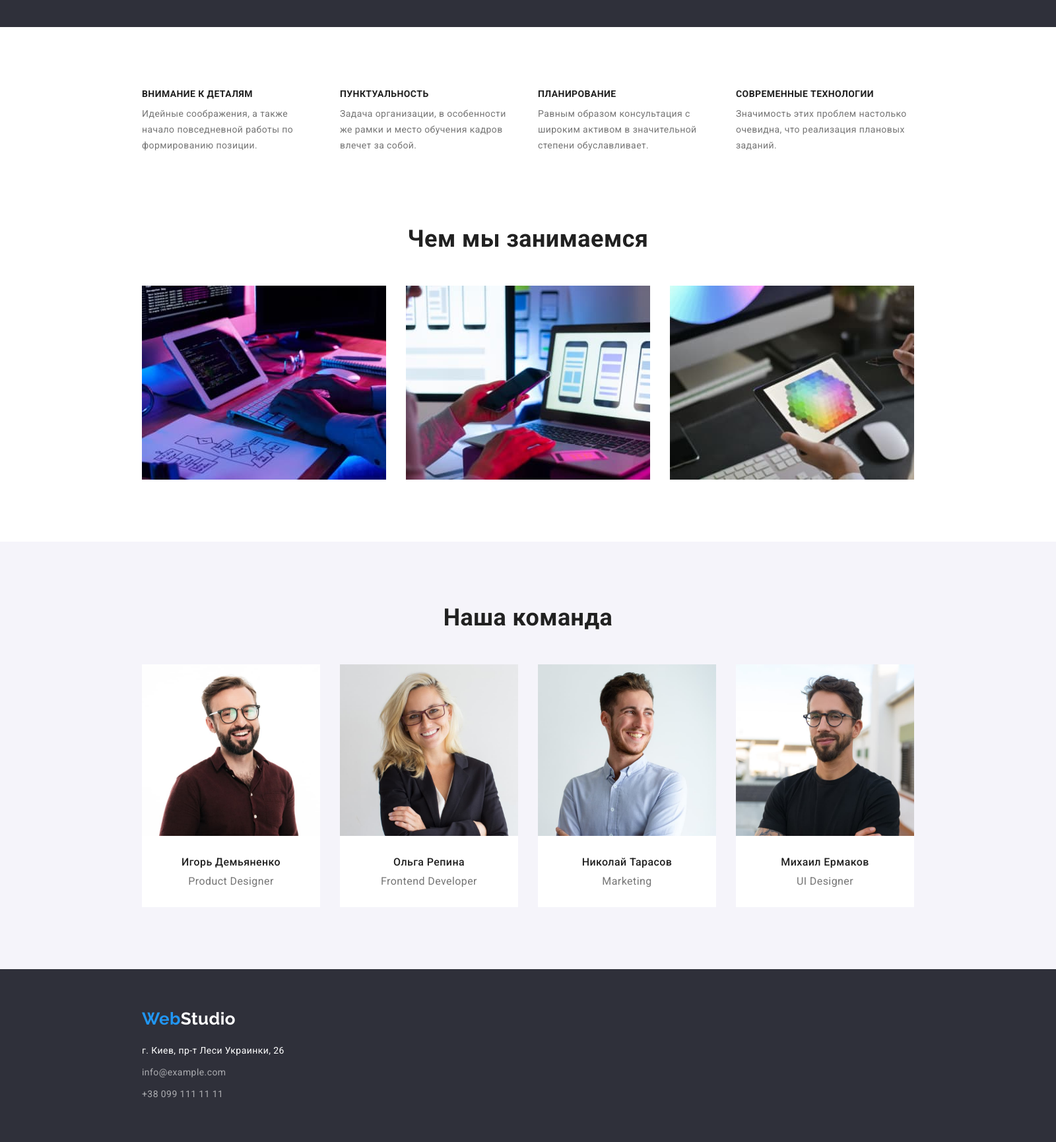
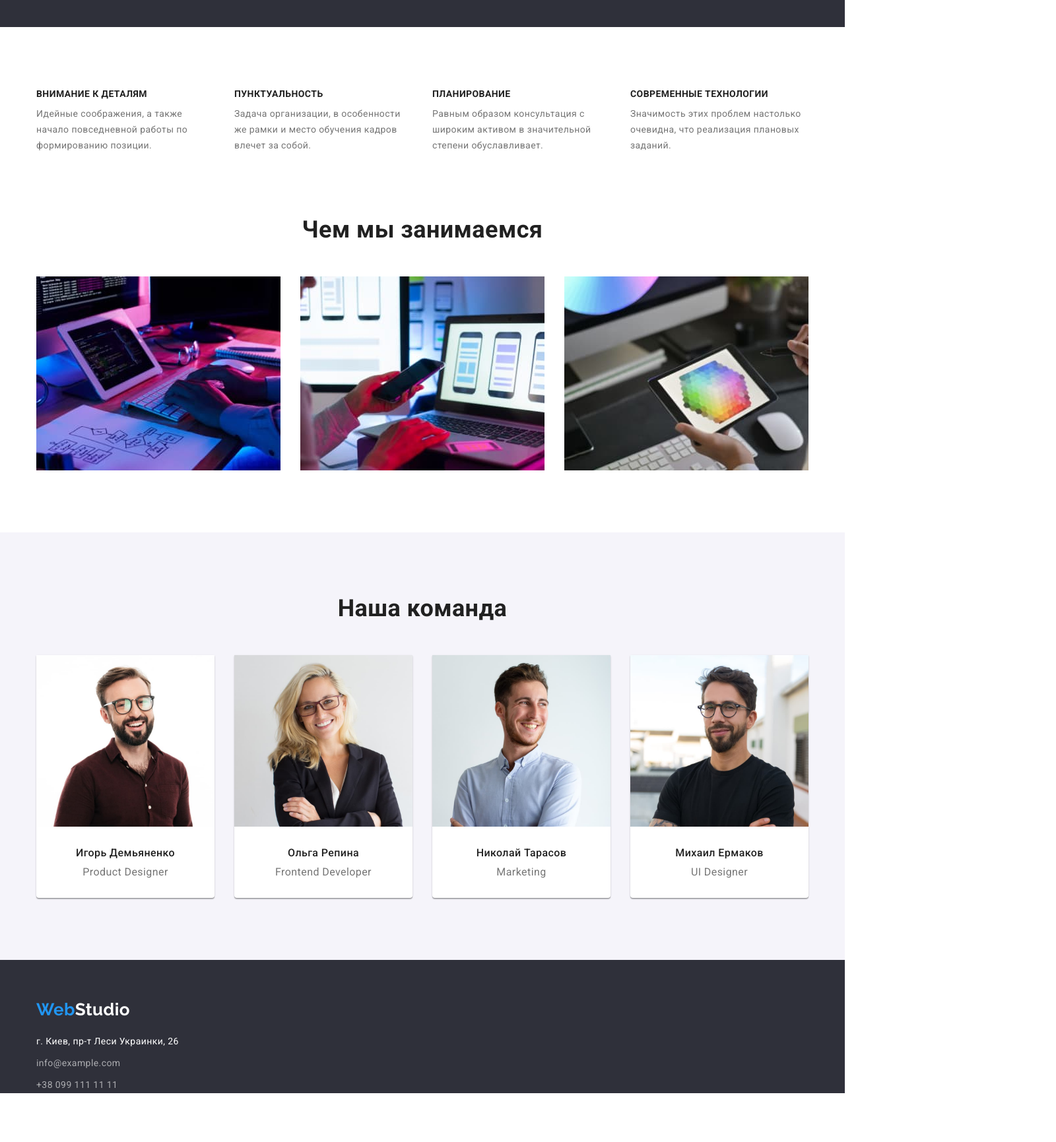
Before and after one commit to shustervik/goit-markup-hw-03, a plain HTML site: page index.html in a window 1280 px wide. Shown: the part 640-2371 px from the top of the page at 66% size, 1600 px wide, since content can reach past the window. After the commit the page ends 2297 px from the top, so only its background shows below. Drawn offline with Linux system fonts and the light colour scheme.

Commit message:
Исправляет позиционирование элементов

```diff
--- a/css/styles.css
+++ b/css/styles.css
@@ -36,14 +36,15 @@ body {
   letter-spacing: 0.03em;
 }
 .container {
-  display: flex;
   margin-left: auto;
   margin-right: auto;
-  width: 1600px;
-  flex-wrap: wrap;
-  align-items: center;
+  width: 1200px;
+  padding-left: 15px;
+  padding-right: 15px;
+  /* outline: 2px solid tomato; */
 }
 header .container {
+  display: flex;
   border-bottom: 1px solid var(--header-border-color);
 }
 /* logo*/
@@ -69,13 +70,12 @@ header .container {
   /* outline: 2px solid tomato; */
 }
 .logo {
-  margin-right: 92px;
+  padding-right: 92px;
 }
 /* main-nav */
 .main-nav {
   display: flex;
   align-items: center;
-  margin-left: 215px;
 }
 /* site-nav, auth-nav */
 .site-nav,
@@ -91,16 +91,16 @@ header .container {
   /* outline: 2px solid tomato; */
 }
 .site-nav .item {
-  margin-right: 50px;
+  padding-right: 50px;
 }
 .site-nav .item:last-child {
-  margin-right: 0;
+  padding-right: 0;
 }
 .auth-nav .item {
-  margin-right: 50px;
+  padding-right: 50px;
 }
 .auth-nav .item:last-child {
-  margin-right: 0;
+  padding-right: 0;
 }
 .site-nav .link {
   display: block;
@@ -130,21 +130,9 @@ header .container {
 }
 .auth-nav {
   margin-left: auto;
-  margin-right: 215px;
+  align-items: center;
 }
 /* секции */
-.section-title {
-  margin-left: auto;
-  margin-right: auto;
-  margin-top: 0;
-  margin-bottom: 50px;
-  color: var(--title-text-color);
-  font-weight: 700;
-  font-size: 36px;
-  line-height: 1.17;
-  text-align: center;
-  /* outline: 2px solid tomato; */
-}
 img {
   display: block;
 }
@@ -164,9 +152,6 @@ img {
 .hero {
   min-height: 600px;
   background-color: var(--dark-bg-color);
-  width: 1600px;
-  margin-right: auto;
-  margin-left: auto;
   /* outline: 2px solid tomato; */
   text-align: center;
 }
@@ -194,9 +179,19 @@ img {
   /* outline: 2px solid tomato; */
 }
 /* skills */
-.section.container {
-  margin-top: 94px;
-  margin-bottom: 94px;
+.section-title {
+  margin: 0;
+  margin-bottom: 50px;
+  color: var(--title-text-color);
+  font-weight: 700;
+  font-size: 36px;
+  line-height: 1.17;
+  text-align: center;
+  /* outline: 2px solid tomato; */
+}
+.section .container {
+  padding-top: 94px;
+  padding-bottom: 94px;
   /* outline: 2px solid tomato; */
 }
 .skills {
@@ -206,13 +201,11 @@ img {
   margin: 0;
   margin-left: -30px;
   padding: 0;
-  padding-left: 215px;
-  padding-right: 215px;
   /* outline: 2px solid tomato; */
 }
 .skills .title {
-  margin-top: 0;
-  margin-bottom: 10px;
+  margin: 0;
+  padding-bottom: 10px;
   color: var(--title-text-color);
   font-weight: 700;
   font-size: 14px;
@@ -221,7 +214,7 @@ img {
   /* outline: 2px solid tomato; */
 }
 .skills p {
-  margin-top: 0;
+  margin: 0;
   /* outline: 2px solid tomato; */
 }
 .skills .item {
@@ -242,9 +235,6 @@ img {
   overflow: hidden;
 }
 /* основные занятия */
-.work-section.container {
-  margin-bottom: 94px;
-}
 .work {
   display: flex;
   flex-wrap: wrap;
@@ -252,27 +242,29 @@ img {
   margin: 0;
   margin-left: -30px;
   padding: 0;
-  padding-left: 215px;
-  padding-right: 215px;
   /* outline: 2px solid tomato; */
 }
 .work .item {
   margin-left: 30px;
 }
+.work-section .container {
+  padding-bottom: 94px;
+  /* outline: 2px solid tomato; */
+}
 /* team */
 .team-section {
+  background-color: var(--secondary-bg-color);
+}
+.team-section .container {
   padding-top: 94px;
-  background-color: var(--secondary-bg-color);
 }
 .team {
   display: flex;
   flex-wrap: wrap;
   margin: 0;
   margin-left: -30px;
-  margin-bottom: 94px;
   padding: 0;
-  padding-left: 215px;
-  padding-right: 215px;
+  padding-bottom: 94px;
   font-size: 16px;
   line-height: 1.19;
   text-align: center;
@@ -282,6 +274,9 @@ img {
 .team .item {
   margin-left: 30px;
   background-color: var(--secondary-color);
+  box-shadow: 0px 1px 3px rgba(0, 0, 0, 0.12), 0px 1px 1px rgba(0, 0, 0, 0.14),
+    0px 2px 1px rgba(0, 0, 0, 0.2);
+  border-radius: 0px 0px 4px 4px;
 }
 .team .title {
   margin-top: 30px;
@@ -300,10 +295,10 @@ img {
   background-color: var(--dark-bg-color);
   /* outline: 2px solid tomato; */
 }
-.footer-section {
-  margin-top: 60px;
-  margin-bottom: 60px;
-  margin-left: 215px;
+.footer .container {
+  padding-top: 60px;
+  background-color: var(--dark-bg-color);
+  /* outline: 2px solid tomato; */
 }
 /* address */
 .address {
@@ -334,14 +329,13 @@ img {
   /* outline: 2px solid tomato; */
 }
 /* портфолио*/
+
 .portfolio {
   display: flex;
   flex-wrap: wrap;
+  justify-content: center;
   margin: 0;
-  margin-left: -8px;
-  margin-bottom: 50px;
   padding: 0;
-  padding-left: 495px;
   list-style: none;
   /* outline: 2px solid tomato; */
 }
@@ -375,16 +369,14 @@ img {
   display: flex;
   flex-wrap: wrap;
   margin: 0;
-  margin-bottom: -30px;
+  margin-top: 50px;
   margin-left: -30px;
   padding: 0;
-  padding-left: 215px;
   list-style: none;
   /* outline: 2px solid tomato; */
 }
 .projects .item {
   margin-left: 30px;
-  margin-bottom: 30px;
   padding-bottom: 20px;
 }
 .projects .item .card {
--- a/index.html
+++ b/index.html
@@ -40,7 +40,8 @@
             </button>
         </section>
         <!--Секция принципов работы-->
-        <section class="section container">
+        <section class="section">
+            <div class="container">
             <h2 class="visually-hidden">Принципы работы</h2>
             <!--Заголовок будет скрыт-->
             <ul class="skills">
@@ -64,18 +65,22 @@
                     <p>Значимость этих проблем настолько очевидна, что реализация плановых заданий.</p>
                 </li>
             </ul>
+            </div>
         </section>
         <!--Секция основных занятий-->
-        <section class="work-section container">
+        <section class="work-section">
+        <div class="container">
             <h2 class="section-title">Чем мы занимаемся</h2>
             <ul class="work">
                 <li class="item"><img src="./images/box1.jpg" alt="программирование на планшете" width="370"></li>
                 <li class="item"><img src="./images/box2.jpg" alt="приложение для смартфона" width="370"></li>
                 <li class="item"><img src="./images/box3.jpg" alt="цветовая палитра" width="370"></li>
             </ul>
+        </div>
         </section>
         <!--Секция про команду-->
-        <section class="team-section container">
+        <section class="team-section">
+            <div class="container">
             <h2 class="section-title">Наша команда</h2>
             <ul class="team">
                 <li class="item">
@@ -99,11 +104,13 @@
                     <p lang="en">UI Designer</p>
                 </li>
             </ul>
+            </div>
         </section>
     </main>
     <!--Подвал сайта-->
-    <footer class="footer container">
-        <div class="footer-section">
+
+    <footer class="footer">
+    <div class="container">
             <a href="./index.html" class="logo"><span class="accent">Web</span>Studio</a>
             <address class="address">
             г. Киев, пр-т Леси Украинки, 26
@@ -112,7 +119,7 @@
                     <li class="item"><a href="tel:+380991111111" class="link">+38 099 111 11 11</a></li>
                 </ul>
             </address>
-        </div>
+    </div>
     </footer>
 </body>
 
```
Also changed, not shown: portfolio.html (+5 -3 lines).
